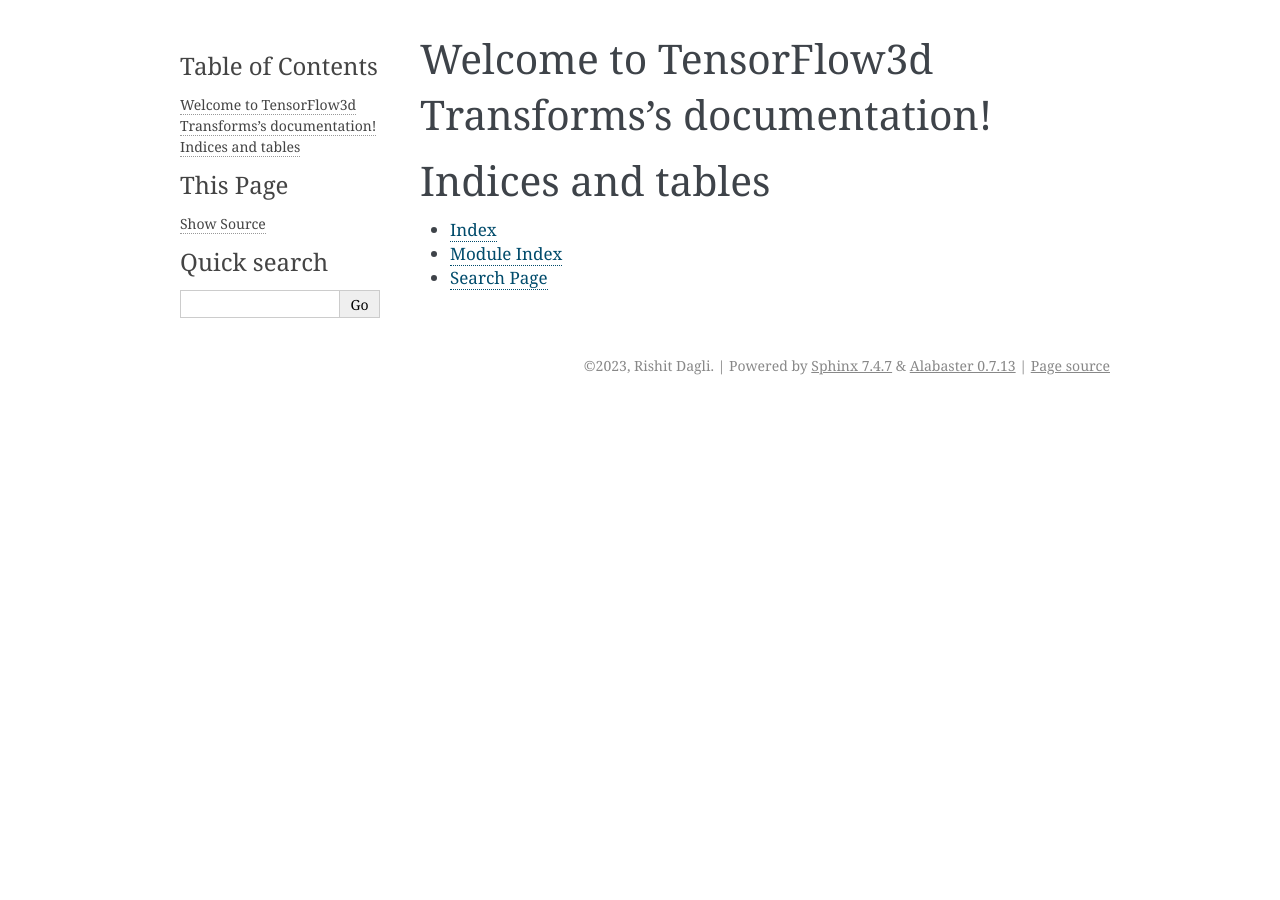
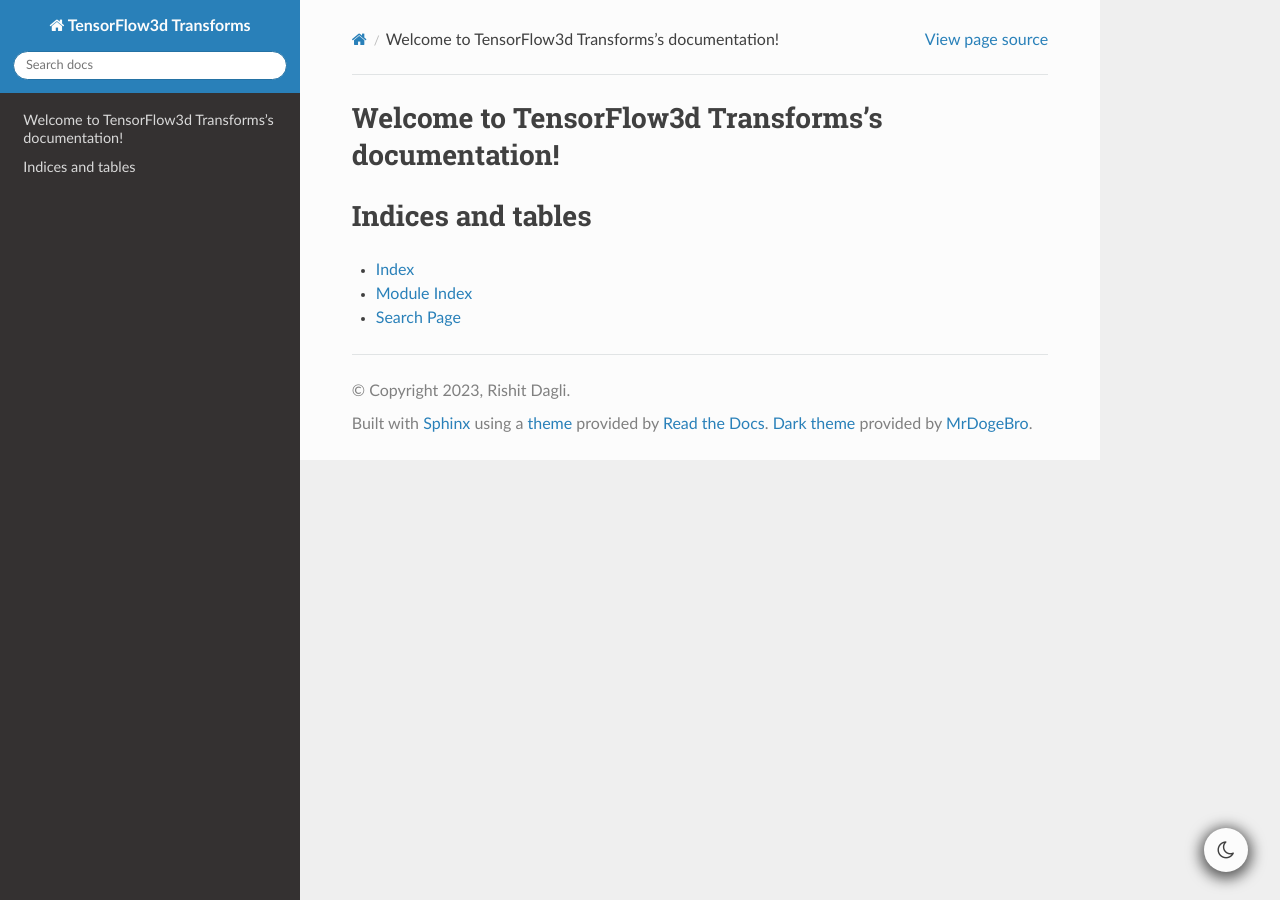
Before and after one commit to Rishit-dagli/3d-transforms, a Sphinx documentation site: the page built from docs/source/index.rst, in a window 1280 px wide. Built offline with Sphinx 7.4.7 and the Read the Docs theme 2.0.0, drawn with Linux system fonts in a browser that asks for light colours.

Commit message:
Add sphinx extensions

```diff
--- a/docs/source/conf.py
+++ b/docs/source/conf.py
@@ -10,9 +10,9 @@
 # add these directories to sys.path here. If the directory is relative to the
 # documentation root, use os.path.abspath to make it absolute, like shown here.
 #
-# import os
-# import sys
-# sys.path.insert(0, os.path.abspath('.'))
+import os
+import sys
+sys.path.insert(0, os.path.abspath('.'))
 
 
 # -- Project information -----------------------------------------------------
@@ -31,10 +31,23 @@
 # extensions coming with Sphinx (named 'sphinx.ext.*') or your custom
 # ones.
 extensions = [
+    "sphinx.ext.autodoc",
+    "sphinx.ext.viewcode",
+    "sphinx.ext.coverage",
+    "sphinx.ext.imgconverter",
+    "sphinx_rtd_dark_mode",
+    "sphinxemoji.sphinxemoji",
+    "nbsphinx",
 ]
 
+# user starts in light mode
+default_dark_mode = False
+
+# Show doc coverage stats
+coverage_show_missing_items = True
+
 # Add any paths that contain templates here, relative to this directory.
-templates_path = ['_templates']
+templates_path = ["_templates"]
 
 # List of patterns, relative to source directory, that match files and
 # directories to ignore when looking for source files.
@@ -47,9 +60,25 @@
 # The theme to use for HTML and HTML Help pages.  See the documentation for
 # a list of builtin themes.
 #
-html_theme = 'alabaster'
+html_theme = "sphinx_rtd_theme"
 
 # Add any paths that contain custom static files (such as style sheets) here,
 # relative to this directory. They are copied after the builtin static files,
 # so a file named "default.css" will overwrite the builtin "default.css".
-html_static_path = ['_static']
+html_static_path = ["_static"]
+
+# -- Options for LaTeX output -------------------------------------------------
+
+latex_elements = {"extraclassoptions": "openany,oneside"}
+
+# Grouping the document tree into LaTeX files. List of tuples
+# (source start file, target name, title, author, document class [howto/manual]).
+latex_documents = [
+    (
+        "latexindex",
+        "tensorflow3d-transforms.tex",
+        "TensorFlow3d Transforms Documentation",
+        "Rishit Dagli",
+        "manual",
+    ),
+]
```
